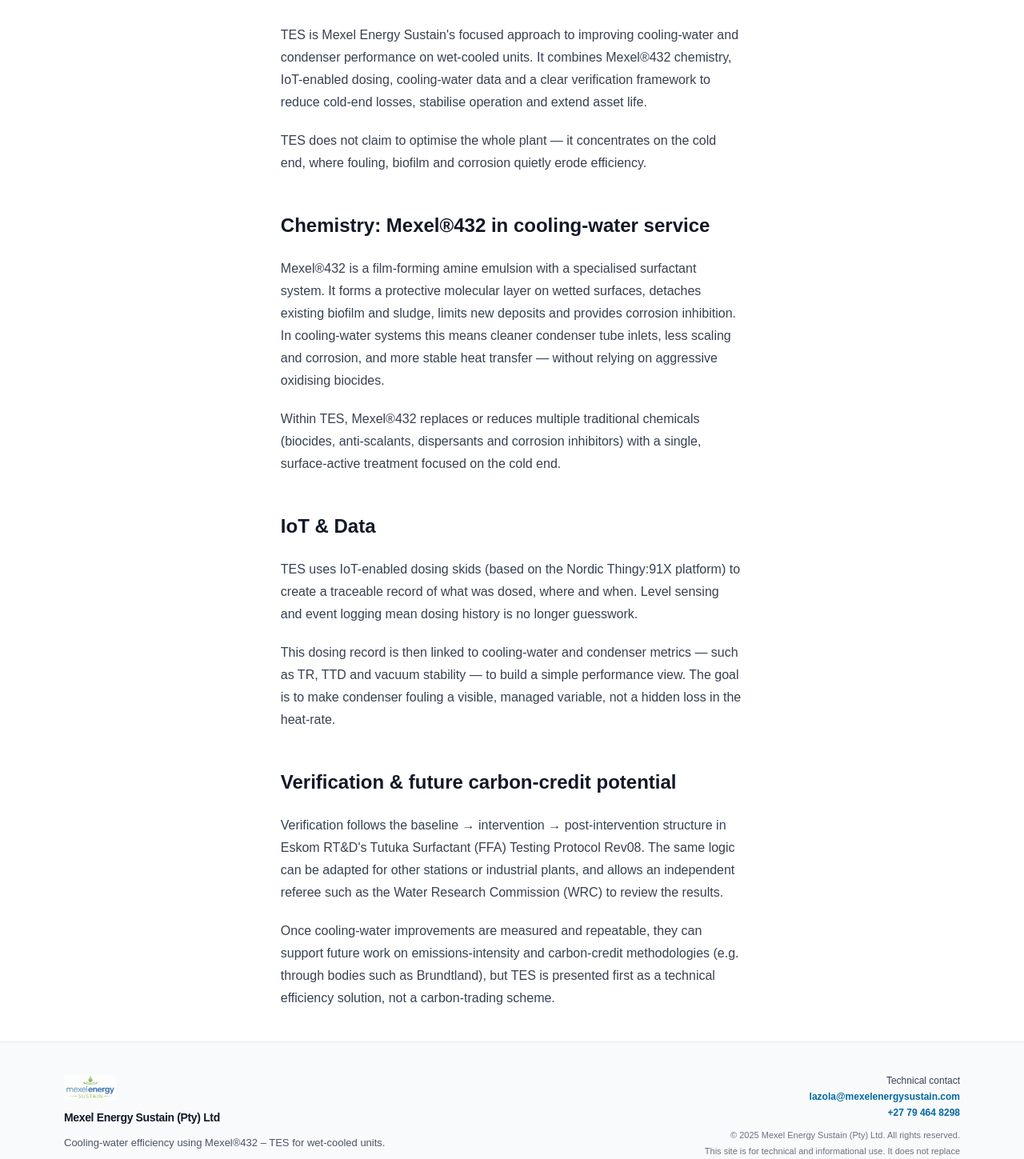
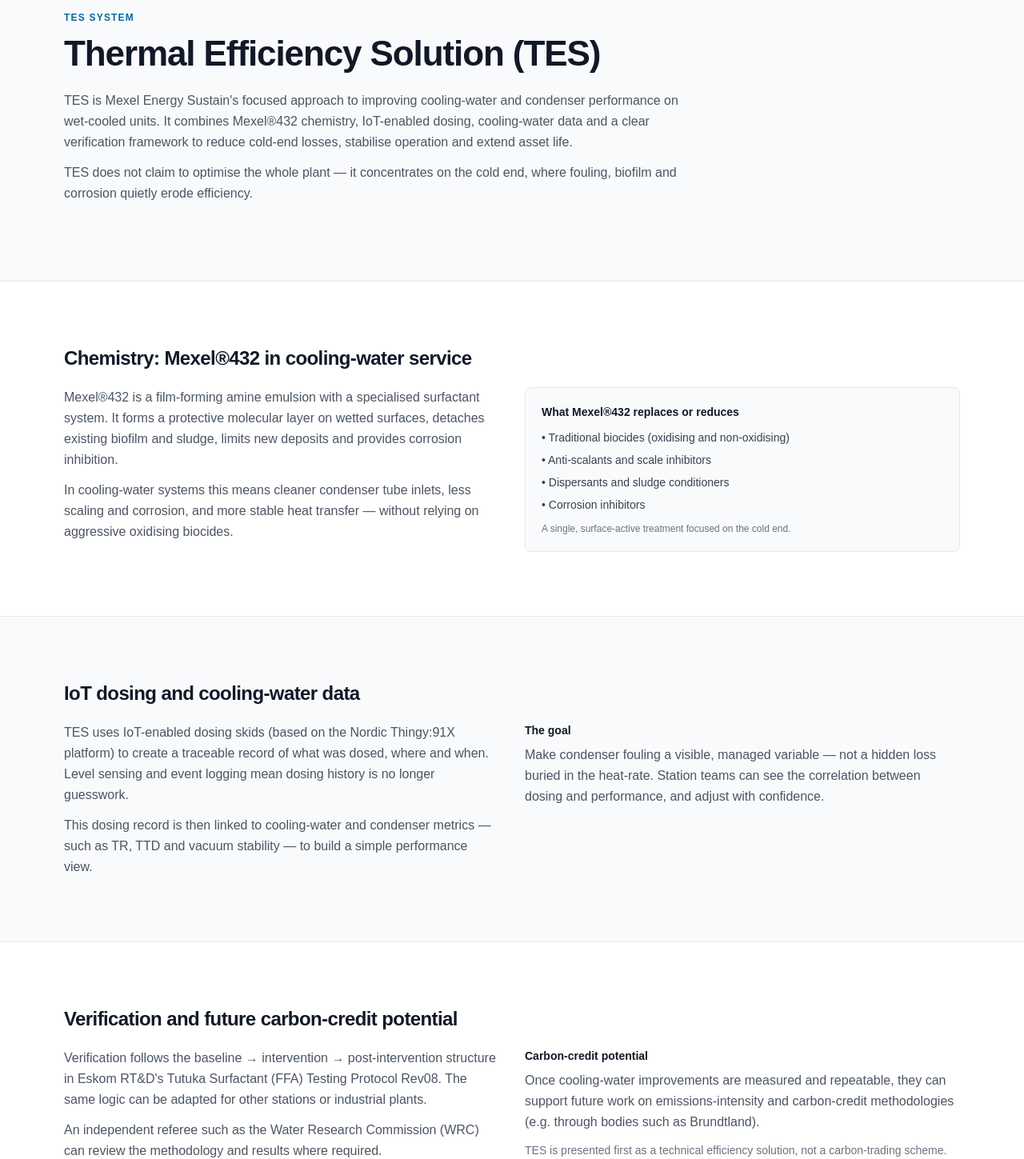
Before and after one commit to lazolason/tes-website, a Next.js app: page /tes in a window 1280 px wide. Shown: the part 155-1604 px from the top of the page at 80% size. Built offline with nearby package versions, Linux system fonts and the light colour scheme; no server answers.

Commit message:
TES site v1.5 – design polish and trust markers

```diff
--- a/app/applications/page.tsx
+++ b/app/applications/page.tsx
@@ -40,7 +40,7 @@
             {/* Eskom wet-cooled applications */}
             <div className="flex flex-col gap-4">
               {/* Image placeholder */}
-              <div className="relative h-40 w-full overflow-hidden rounded-lg border bg-gray-100">
+              <div className="relative h-32 w-full overflow-hidden rounded-lg border bg-gray-100">
                 <div className="flex h-full w-full items-center justify-center text-xs font-semibold text-gray-400">
                   Image placeholder: Wet-cooled station / cooling tower / condenser view
                 </div>
@@ -69,7 +69,7 @@
             {/* Industrial applications */}
             <div className="flex flex-col gap-4">
               {/* Image placeholder */}
-              <div className="relative h-40 w-full overflow-hidden rounded-lg border bg-gray-100">
+              <div className="relative h-32 w-full overflow-hidden rounded-lg border bg-gray-100">
                 <div className="flex h-full w-full items-center justify-center text-xs font-semibold text-gray-400">
                   Image placeholder: Industrial cooling system / mine / refinery / brewery
                 </div>
--- a/app/industries/page.tsx
+++ b/app/industries/page.tsx
@@ -119,7 +119,7 @@
           <div className="grid gap-8 md:grid-cols-2">
             <div className="flex flex-col gap-4">
               {/* Image placeholder */}
-              <div className="relative h-40 w-full overflow-hidden rounded-lg border bg-gray-100">
+              <div className="relative h-32 w-full overflow-hidden rounded-lg border bg-gray-100">
                 <div className="flex h-full w-full items-center justify-center text-xs font-semibold text-gray-400">
                   Image placeholder: Mine / processing plant / cooling circuit
                 </div>
@@ -175,7 +175,7 @@
           <div className="grid gap-8 md:grid-cols-2">
             <div className="flex flex-col gap-4">
               {/* Image placeholder */}
-              <div className="relative h-40 w-full overflow-hidden rounded-lg border bg-gray-100">
+              <div className="relative h-32 w-full overflow-hidden rounded-lg border bg-gray-100">
                 <div className="flex h-full w-full items-center justify-center text-xs font-semibold text-gray-400">
                   Image placeholder: Refinery / petrochemical / steel plant
                 </div>
@@ -226,7 +226,7 @@
           <div className="grid gap-8 md:grid-cols-2">
             <div className="flex flex-col gap-4">
               {/* Image placeholder */}
-              <div className="relative h-40 w-full overflow-hidden rounded-lg border bg-gray-100">
+              <div className="relative h-32 w-full overflow-hidden rounded-lg border bg-gray-100">
                 <div className="flex h-full w-full items-center justify-center text-xs font-semibold text-gray-400">
                   Image placeholder: Brewery / food plant / laundry / chiller plant
                 </div>
--- a/app/tes/page.tsx
+++ b/app/tes/page.tsx
@@ -1,4 +1,5 @@
 import type { Metadata } from "next";
+import Link from "next/link";
 
 export const metadata: Metadata = {
   title: "TES System Overview",
@@ -13,35 +14,265 @@
 
 export default function TesPage() {
   return (
-    <article className="prose dark:prose-invert mx-auto py-10">
-      <h1>Thermal Efficiency Solution (TES)</h1>
-      <p>
-        TES is Mexel Energy Sustain&apos;s focused approach to improving cooling-water and condenser performance on wet-cooled units. It combines Mexel®432 chemistry, IoT-enabled dosing, cooling-water data and a clear verification framework to reduce cold-end losses, stabilise operation and extend asset life.
+    <main className="min-h-screen bg-white">
+      {/* Hero */}
+      <section className="border-b bg-gray-50">
+        <div className="mx-auto max-w-6xl px-4 py-16 lg:py-24">
+          <p className="text-xs font-semibold uppercase tracking-widest text-sky-700">
+            TES System
           </p>
-      <p>
-        TES does not claim to optimise the whole plant — it concentrates on the cold end, where fouling, biofilm and corrosion quietly erode efficiency.
+          <h1 className="mt-3 text-3xl font-bold tracking-tight text-gray-900 sm:text-4xl lg:text-[2.75rem] lg:leading-[1.15]">
+            Thermal Efficiency Solution (TES)
+          </h1>
+          <p className="mt-5 max-w-3xl text-base leading-relaxed text-gray-600">
+            TES is Mexel Energy Sustain&apos;s focused approach to improving
+            cooling-water and condenser performance on wet-cooled units. It
+            combines Mexel®432 chemistry, IoT-enabled dosing, cooling-water data
+            and a clear verification framework to reduce cold-end losses,
+            stabilise operation and extend asset life.
           </p>
-      <h2>Chemistry: Mexel®432 in cooling-water service</h2>
-      <p>
-        Mexel®432 is a film-forming amine emulsion with a specialised surfactant system. It forms a protective molecular layer on wetted surfaces, detaches existing biofilm and sludge, limits new deposits and provides corrosion inhibition. In cooling-water systems this means cleaner condenser tube inlets, less scaling and corrosion, and more stable heat transfer — without relying on aggressive oxidising biocides.
+          <p className="mt-3 max-w-3xl text-base leading-relaxed text-gray-600">
+            TES does not claim to optimise the whole plant — it concentrates on
+            the cold end, where fouling, biofilm and corrosion quietly erode
+            efficiency.
           </p>
-      <p>
-        Within TES, Mexel®432 replaces or reduces multiple traditional chemicals (biocides, anti-scalants, dispersants and corrosion inhibitors) with a single, surface-active treatment focused on the cold end.
+        </div>
+      </section>
+
+      {/* Chemistry */}
+      <section className="border-b">
+        <div className="mx-auto max-w-6xl px-4 py-14 lg:py-20">
+          <h2 className="text-2xl font-semibold tracking-tight text-gray-900">
+            Chemistry: Mexel®432 in cooling-water service
+          </h2>
+          <div className="mt-5 grid gap-8 md:grid-cols-2">
+            <div>
+              <p className="text-base text-gray-600 leading-relaxed">
+                Mexel®432 is a film-forming amine emulsion with a specialised
+                surfactant system. It forms a protective molecular layer on wetted
+                surfaces, detaches existing biofilm and sludge, limits new deposits
+                and provides corrosion inhibition.
               </p>
-      <h2>IoT &amp; Data</h2>
-      <p>
-        TES uses IoT-enabled dosing skids (based on the Nordic Thingy:91X platform) to create a traceable record of what was dosed, where and when. Level sensing and event logging mean dosing history is no longer guesswork.
+              <p className="mt-3 text-base text-gray-600 leading-relaxed">
+                In cooling-water systems this means cleaner condenser tube inlets,
+                less scaling and corrosion, and more stable heat transfer — without
+                relying on aggressive oxidising biocides.
               </p>
-      <p>
-        This dosing record is then linked to cooling-water and condenser metrics — such as TR, TTD and vacuum stability — to build a simple performance view. The goal is to make condenser fouling a visible, managed variable, not a hidden loss in the heat-rate.
+            </div>
+            <div className="rounded-lg border bg-gray-50 p-5">
+              <h3 className="text-sm font-semibold text-gray-900">
+                What Mexel®432 replaces or reduces
+              </h3>
+              <ul className="mt-3 space-y-2 text-sm text-gray-700">
+                <li>• Traditional biocides (oxidising and non-oxidising)</li>
+                <li>• Anti-scalants and scale inhibitors</li>
+                <li>• Dispersants and sludge conditioners</li>
+                <li>• Corrosion inhibitors</li>
+              </ul>
+              <p className="mt-3 text-xs text-gray-500">
+                A single, surface-active treatment focused on the cold end.
               </p>
-      <h2>Verification &amp; future carbon-credit potential</h2>
-      <p>
-        Verification follows the baseline → intervention → post-intervention structure in Eskom RT&amp;D&apos;s Tutuka Surfactant (FFA) Testing Protocol Rev08. The same logic can be adapted for other stations or industrial plants, and allows an independent referee such as the Water Research Commission (WRC) to review the results.
+            </div>
+          </div>
+        </div>
+      </section>
+
+      {/* IoT & Data */}
+      <section className="border-b bg-gray-50">
+        <div className="mx-auto max-w-6xl px-4 py-14 lg:py-20">
+          <h2 className="text-2xl font-semibold tracking-tight text-gray-900">
+            IoT dosing and cooling-water data
+          </h2>
+          <div className="mt-5 grid gap-8 md:grid-cols-2">
+            <div>
+              <p className="text-base text-gray-600 leading-relaxed">
+                TES uses IoT-enabled dosing skids (based on the Nordic Thingy:91X
+                platform) to create a traceable record of what was dosed, where and
+                when. Level sensing and event logging mean dosing history is no
+                longer guesswork.
               </p>
-      <p>
-        Once cooling-water improvements are measured and repeatable, they can support future work on emissions-intensity and carbon-credit methodologies (e.g. through bodies such as Brundtland), but TES is presented first as a technical efficiency solution, not a carbon-trading scheme.
+              <p className="mt-3 text-base text-gray-600 leading-relaxed">
+                This dosing record is then linked to cooling-water and condenser
+                metrics — such as TR, TTD and vacuum stability — to build a simple
+                performance view.
               </p>
-    </article>
-  )
+            </div>
+            <div>
+              <h3 className="text-sm font-semibold text-gray-900">
+                The goal
+              </h3>
+              <p className="mt-2 text-base text-gray-600 leading-relaxed">
+                Make condenser fouling a visible, managed variable — not a hidden
+                loss buried in the heat-rate. Station teams can see the correlation
+                between dosing and performance, and adjust with confidence.
+              </p>
+            </div>
+          </div>
+        </div>
+      </section>
+
+      {/* Verification */}
+      <section className="border-b">
+        <div className="mx-auto max-w-6xl px-4 py-14 lg:py-20">
+          <h2 className="text-2xl font-semibold tracking-tight text-gray-900">
+            Verification and future carbon-credit potential
+          </h2>
+          <div className="mt-5 grid gap-8 md:grid-cols-2">
+            <div>
+              <p className="text-base text-gray-600 leading-relaxed">
+                Verification follows the baseline → intervention → post-intervention
+                structure in Eskom RT&amp;D&apos;s Tutuka Surfactant (FFA) Testing
+                Protocol Rev08. The same logic can be adapted for other stations or
+                industrial plants.
+              </p>
+              <p className="mt-3 text-base text-gray-600 leading-relaxed">
+                An independent referee such as the Water Research Commission (WRC)
+                can review the methodology and results where required.
+              </p>
+            </div>
+            <div>
+              <h3 className="text-sm font-semibold text-gray-900">
+                Carbon-credit potential
+              </h3>
+              <p className="mt-2 text-base text-gray-600 leading-relaxed">
+                Once cooling-water improvements are measured and repeatable, they can
+                support future work on emissions-intensity and carbon-credit
+                methodologies (e.g. through bodies such as Brundtland).
+              </p>
+              <p className="mt-3 text-sm text-gray-500">
+                TES is presented first as a technical efficiency solution, not a
+                carbon-trading scheme.
+              </p>
+            </div>
+          </div>
+        </div>
+      </section>
+
+      {/* Reference frameworks & governance */}
+      <section className="border-b bg-sky-50">
+        <div className="mx-auto max-w-6xl px-4 py-14 lg:py-20">
+          <h2 className="text-2xl font-semibold tracking-tight text-gray-900">
+            Reference frameworks and governance
+          </h2>
+          <div className="mt-6 grid gap-6 md:grid-cols-3">
+            <div className="rounded-lg border border-sky-100 bg-white p-5 shadow-sm">
+              <h3 className="text-sm font-semibold text-gray-900">
+                Eskom RT&amp;D alignment
+              </h3>
+              <p className="mt-2 text-sm text-gray-600 leading-relaxed">
+                TES uses the baseline → intervention → post-intervention structure
+                defined in Eskom RT&amp;D&apos;s Tutuka Surfactant (FFA) Testing
+                Protocol Rev08. This gives station teams, RT&amp;D and governance
+                bodies a shared, documented way to assess performance.
+              </p>
+            </div>
+            <div className="rounded-lg border border-sky-100 bg-white p-5 shadow-sm">
+              <h3 className="text-sm font-semibold text-gray-900">
+                Independent technical review
+              </h3>
+              <p className="mt-2 text-sm text-gray-600 leading-relaxed">
+                Independent organisations such as the Water Research Commission (WRC)
+                can act as referees for TES pilots where needed. Their role is to
+                verify that the agreed protocol and data handling have been followed,
+                not to market the solution.
+              </p>
+            </div>
+            <div className="rounded-lg border border-sky-100 bg-white p-5 shadow-sm">
+              <h3 className="text-sm font-semibold text-gray-900">
+                International Mexel track record
+              </h3>
+              <p className="mt-2 text-sm text-gray-600 leading-relaxed">
+                Mexel®432 has been used at thermal and nuclear plants, refineries and
+                industrial cooling systems internationally. TES leverages that history
+                but is tailored to South African station and industrial conditions,
+                with a clear efficiency and governance focus.
+              </p>
+            </div>
+          </div>
+        </div>
+      </section>
+
+      {/* How a pilot works */}
+      <section className="border-b">
+        <div className="mx-auto max-w-6xl px-4 py-14 lg:py-20">
+          <h2 className="text-2xl font-semibold tracking-tight text-gray-900">
+            How a TES pilot works
+          </h2>
+          <div className="mt-6 grid gap-6 md:grid-cols-3">
+            <div className="rounded-lg border bg-gray-50 p-5">
+              <p className="text-xs font-semibold uppercase tracking-wider text-sky-700">
+                Step 1
+              </p>
+              <h3 className="mt-2 text-sm font-semibold text-gray-900">
+                Scoping and baseline
+              </h3>
+              <p className="mt-2 text-sm text-gray-600 leading-relaxed">
+                Agree on the unit(s), circuits and KPIs. Confirm how TR, TTD,
+                condenser vacuum and water quality are currently measured. Collect a
+                baseline dataset over an agreed period.
+              </p>
+            </div>
+            <div className="rounded-lg border bg-gray-50 p-5">
+              <p className="text-xs font-semibold uppercase tracking-wider text-sky-700">
+                Step 2
+              </p>
+              <h3 className="mt-2 text-sm font-semibold text-gray-900">
+                Dosing and monitoring
+              </h3>
+              <p className="mt-2 text-sm text-gray-600 leading-relaxed">
+                Install the TES dosing skid, configure Mexel®432 treatment and begin
+                dosing. Monitor cooling-water and condenser performance against the
+                baseline.
+              </p>
+            </div>
+            <div className="rounded-lg border bg-gray-50 p-5">
+              <p className="text-xs font-semibold uppercase tracking-wider text-sky-700">
+                Step 3
+              </p>
+              <h3 className="mt-2 text-sm font-semibold text-gray-900">
+                Review and decision
+              </h3>
+              <p className="mt-2 text-sm text-gray-600 leading-relaxed">
+                Compare intervention results with the baseline, using the same KPIs
+                and the RT&amp;D protocol. Decide whether to extend TES to more units
+                or stations.
+              </p>
+            </div>
+          </div>
+        </div>
+      </section>
+
+      {/* CTA */}
+      <section>
+        <div className="mx-auto max-w-6xl px-4 py-14 lg:py-20">
+          <div className="flex flex-col gap-4 rounded-lg border bg-gray-50 p-6 shadow-sm md:flex-row md:items-center md:justify-between">
+            <div>
+              <h2 className="text-lg font-semibold text-gray-900">
+                Ready to discuss a TES pilot?
+              </h2>
+              <p className="mt-2 text-sm text-gray-600 leading-relaxed">
+                A short technical discussion is usually enough to see if TES fits
+                your station or plant. We&apos;ll scope the pilot, agree on KPIs and
+                get started.
+              </p>
+            </div>
+            <div className="flex flex-col gap-2">
+              <Link
+                href="/contact"
+                className="inline-flex items-center justify-center rounded-md bg-sky-700 px-5 py-2.5 text-sm font-semibold text-white shadow-sm hover:bg-sky-800 focus:outline-none focus:ring-2 focus:ring-sky-500 focus:ring-offset-2"
+              >
+                Contact Mexel Energy Sustain
+              </Link>
+              <Link
+                href="/applications"
+                className="inline-flex items-center justify-center text-sm font-semibold text-sky-700 hover:text-sky-900"
+              >
+                View application examples →
+              </Link>
+            </div>
+          </div>
+        </div>
+      </section>
+    </main>
+  );
 }
```
Lines whose indentation alone changed are shown as unchanged.
